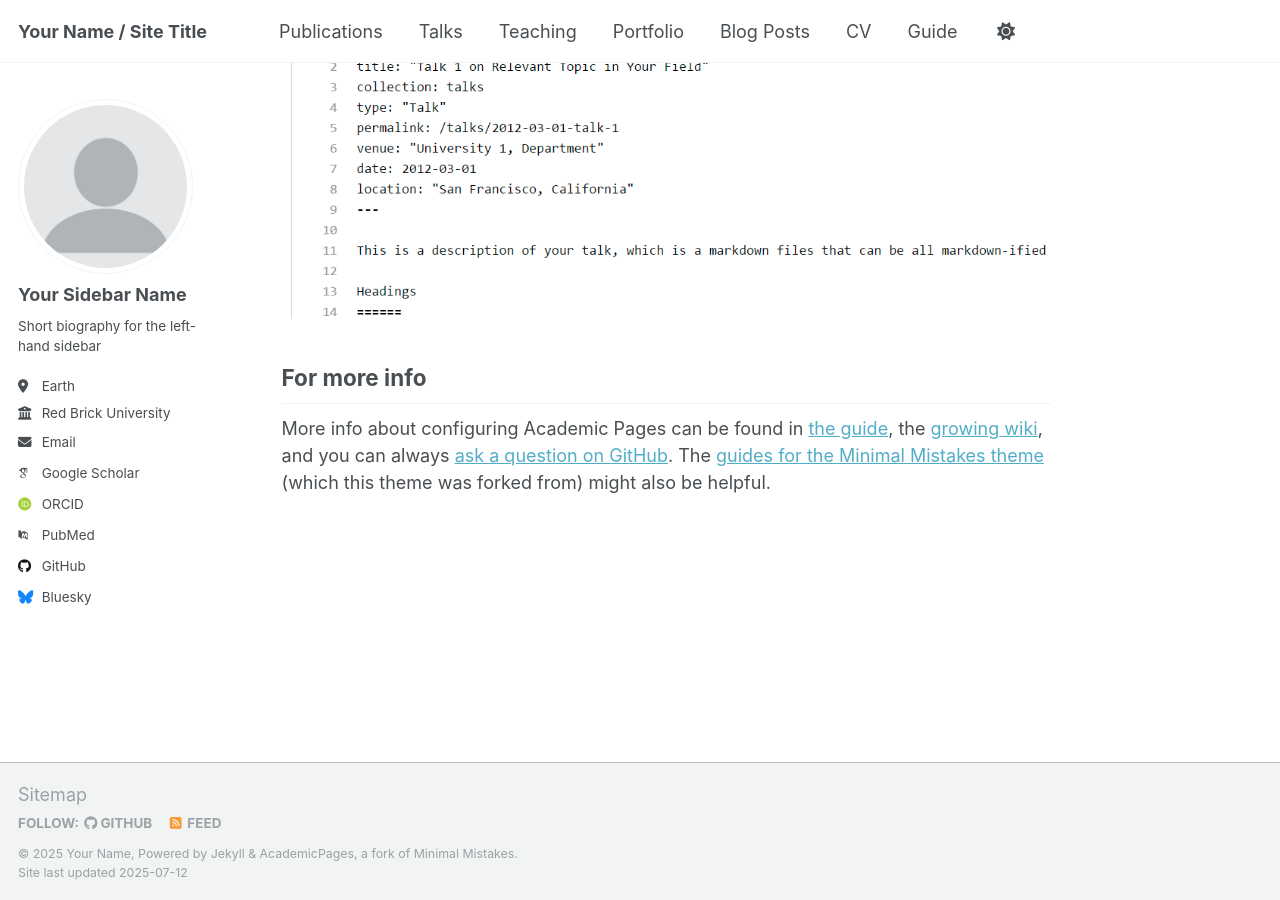
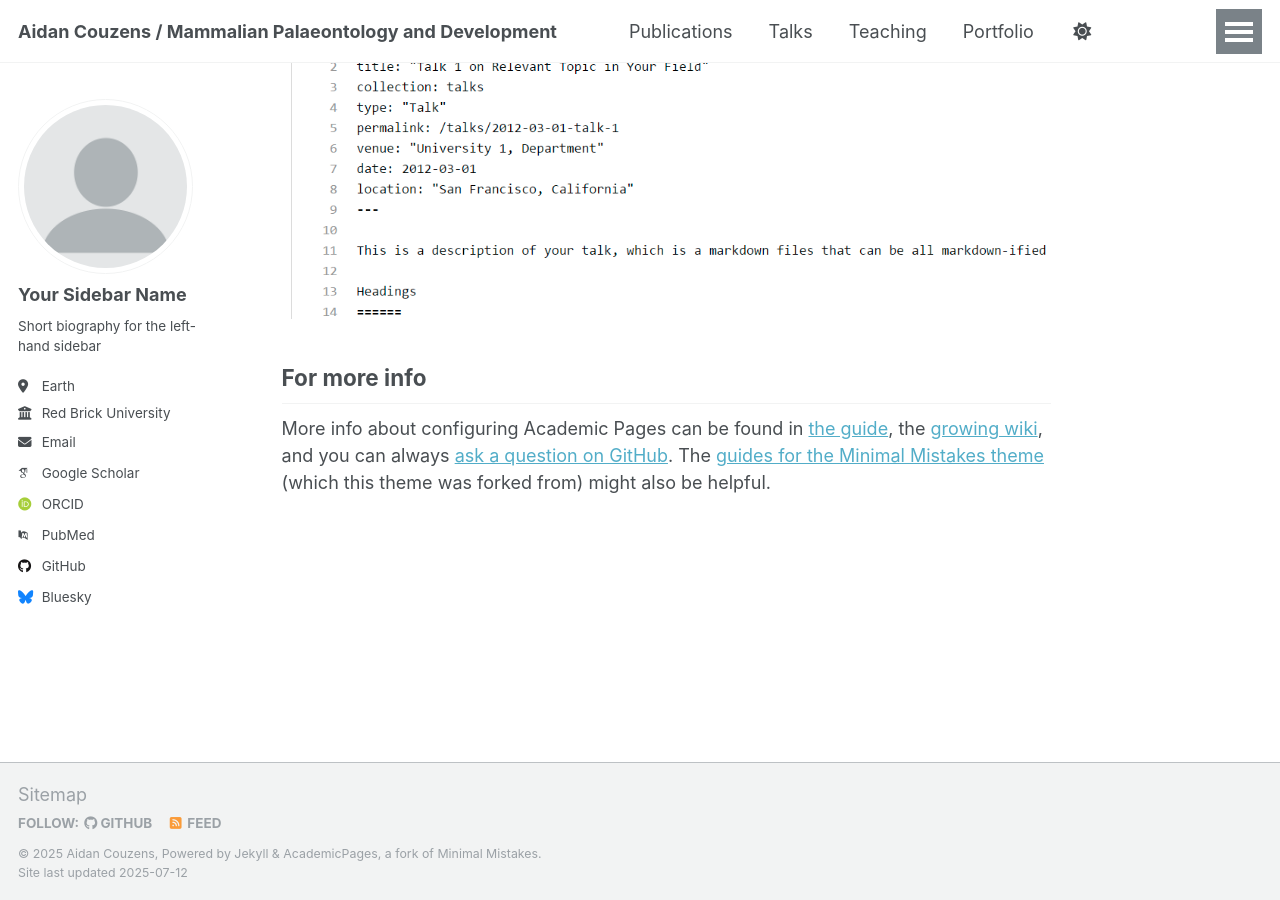
Before and after one commit to acouzens/acouzens.github.io, a Jekyll site: the page built from _pages/about.md, in a window 1280 px wide and 900 px high, scrolled down 2880 px. Built offline with Jekyll 4.4.1, drawn with Linux system fonts in a browser that asks for light colours; some web fonts are replaced; a script that is not in the unit is left out.

Commit message:
Update _config.yml
Test

```diff
--- a/_config.yml
+++ b/_config.yml
@@ -9,9 +9,9 @@
 # Basic Site Settings
 locale                   : "en-US"
 site_theme               : "default"
-title                    : "Your Name / Site Title"
+title                    : "Aidan Couzens / Mammalian Palaeontology and Development"
 title_separator          : "-"
-name                     : &name "Your Name"
+name                     : &name "Aidan Couzens"
 description              : &description "personal description"
 url                      : https://academicpages.github.io # the base hostname & protocol for your site e.g. "https://[your GitHub username].github.io" or if you already have some other page hosted on Github then use "https://[your GitHub username].github.io/[Your Repo Name]"
 baseurl                  : "" # the subpath of your site, e.g. "/blog"
```
